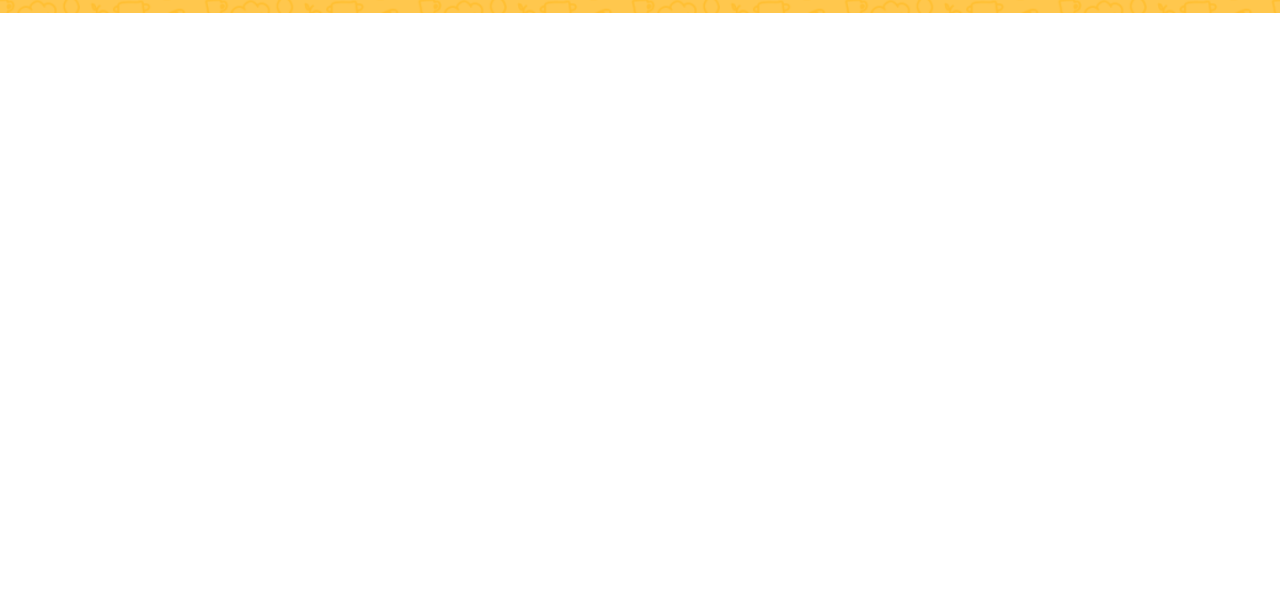
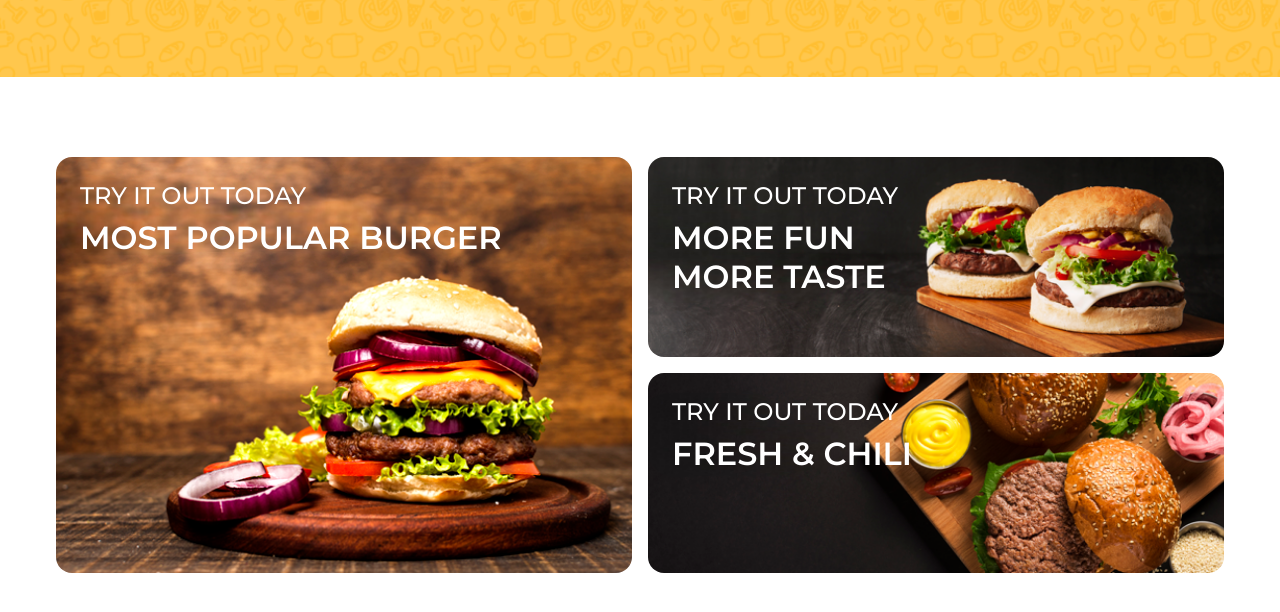
Before and after one commit to Hen0678/Burger_Restaurant, a plain HTML site: page index.html in a window 1280 px wide. Shown: the part 640-1252 px from the top of the page. Before the commit the page ends 800 px from the top, so only its background shows below. Drawn offline with nearby package versions, Linux system fonts and the light colour scheme.

Commit message:
Completed banner section

```diff
--- a/assets/css/styles.css
+++ b/assets/css/styles.css
@@ -18,7 +18,6 @@
     /* border-box = total width includes the content, padding and border */
     box-sizing: border-box;
 }
-
 
 .section__container {
     /* var is a CSS variable meaning that max-width must be defined elsewhere (root)*/
@@ -184,11 +183,59 @@ nav {
     font-size: 3rem;
 }
 
+.banner__container {
+    display: grid;
+    gap: 1rem;
+    grid-auto-rows: 200px;
+}
+
+.banner__card {
+    padding: 1rem;
+    background-position: center center;
+    background-size: cover;
+    background-repeat: no-repeat;
+    border-radius: 1rem;
+}
+
+.banner__card:nth-child(1) {
+    background-image: url("/assets/images/banner-1.png")
+}
+
+.banner__card:nth-child(2) {
+    background-image: url("/assets/images/banner-2.png")
+}
+
+.banner__card:nth-child(3) {
+    background-image: url("/assets/images/banner-3.png")
+}
+
+.banner__card p {
+    margin-bottom: .5rem;
+    font-size: 1.5rem;
+    font-weight: 500;
+    color: var(--white);
+}
+
+.banner__card h4 {
+    font-size: 2rem;
+    font-weight: 600;
+    color: var(--white);
+}
+
+@media (width > 540px) {
+    .banner__container {
+        grid-template-columns: repeat(2, 1fr);
+    }
+
+    .banner__card:nth-child(1) {
+        grid-area: 1/1/2/3;
+    }
+}
 
 @media (width > 768px) {
     nav {
         position: static;
-        padding:  2rem 1 rem;
+        padding:  2rem 1rem;
         display: flex;
         align-items: center;
         justify-content: space-between;
@@ -251,4 +298,12 @@ nav {
         text-align: left;
     }
 
+    .banner__card {
+        padding: 1.5rem;
+    }
+
+    .banner__card:nth-child(1) {
+        grid-area: 1/1/3/2;
+    }
+
 }
--- a/index.html
+++ b/index.html
@@ -1,11 +1,13 @@
 <!DOCTYPE html>
 <html lang="en">
   <head>
-    <meta charset="UTF-8">
-    <meta name="viewport" content="width=device-width, initial-scale=1.0">
-    <link href="https://cdn.jsdelivr.net/npm/remixicon@4.5.0/fonts/remixicon.css"
-    rel="stylesheet"/>
-    <link rel="stylesheet" href="assets/css/styles.css">
+    <meta charset="UTF-8" />
+    <meta name="viewport" content="width=device-width, initial-scale=1.0" />
+    <link
+      href="https://cdn.jsdelivr.net/npm/remixicon@4.5.0/fonts/remixicon.css"
+      rel="stylesheet"
+    />
+    <link rel="stylesheet" href="assets/css/styles.css" />
     <title>Harley's Burgers</title>
   </head>
   <body>
@@ -14,9 +16,15 @@
         <div class="nav__header">
           <div class="nav__logo">
             <a href="#">
-                        <img src="assets/images/logo-dark.png" alt="logo" class="nav__logo-dark">
+              <img
+                src="assets/images/logo-dark.png"
+                alt="logo"
+                class="nav__logo-dark"/>
             </a>
-                    <img src="assets/images/logo-white.png" alt="logo" class="nav__logo-white">
+            <img
+              src="assets/images/logo-white.png"
+              alt="logo"
+              class="nav__logo-white"/>
           </div>
 
           <div class="nav__menu__btn" id="menu-btn">
@@ -33,17 +41,30 @@
       </nav>
       <div class="section__container header__container" id="home">
         <div class="header__image">
-                <img src="/assets/images/header.png" alt="header">
+          <img src="assets/images/header.png" alt="header" />
         </div>
 
         <div class="header__content">
           <h2>IT IS GOOD TIME FOR THE GREAT TASTE OF BURGER</h2>
-                <h1>BURGER<br><span>WEEK</span></h1>
+          <h1>BURGER<br /><span>WEEK</span></h1>
         </div>
+      </div>
+    </header>
 
+    <section class="section__container banner__container" id="special">
+        <div class="banner__card">
+            <p>TRY IT OUT TODAY</p>
+            <h4>MOST POPULAR BURGER</h4>
         </div>
-
-    </header>
+        <div class="banner__card">
+            <p>TRY IT OUT TODAY</p>
+            <h4>MORE FUN<br>MORE TASTE</h4>
+        </div>
+        <div class="banner__card">
+            <p>TRY IT OUT TODAY</p>
+            <h4>FRESH & CHILI</h4>
+        </div>
+    </section>
 
     <script src="https://unpkg.com/scrollreveal"></script>
     <script src="main.js"></script>
--- a/main.js
+++ b/main.js
@@ -20,6 +20,8 @@ const ScrollRevealOption = {
     duration: 1000,
 };
 
+/* ScrollReveal for animating elements as they enter/leave the viewport */
+
 ScrollReveal().reveal(".header__image img", {
     ...ScrollRevealOption,
     origin: "right",
```
Lines whose indentation alone changed are shown as unchanged.
